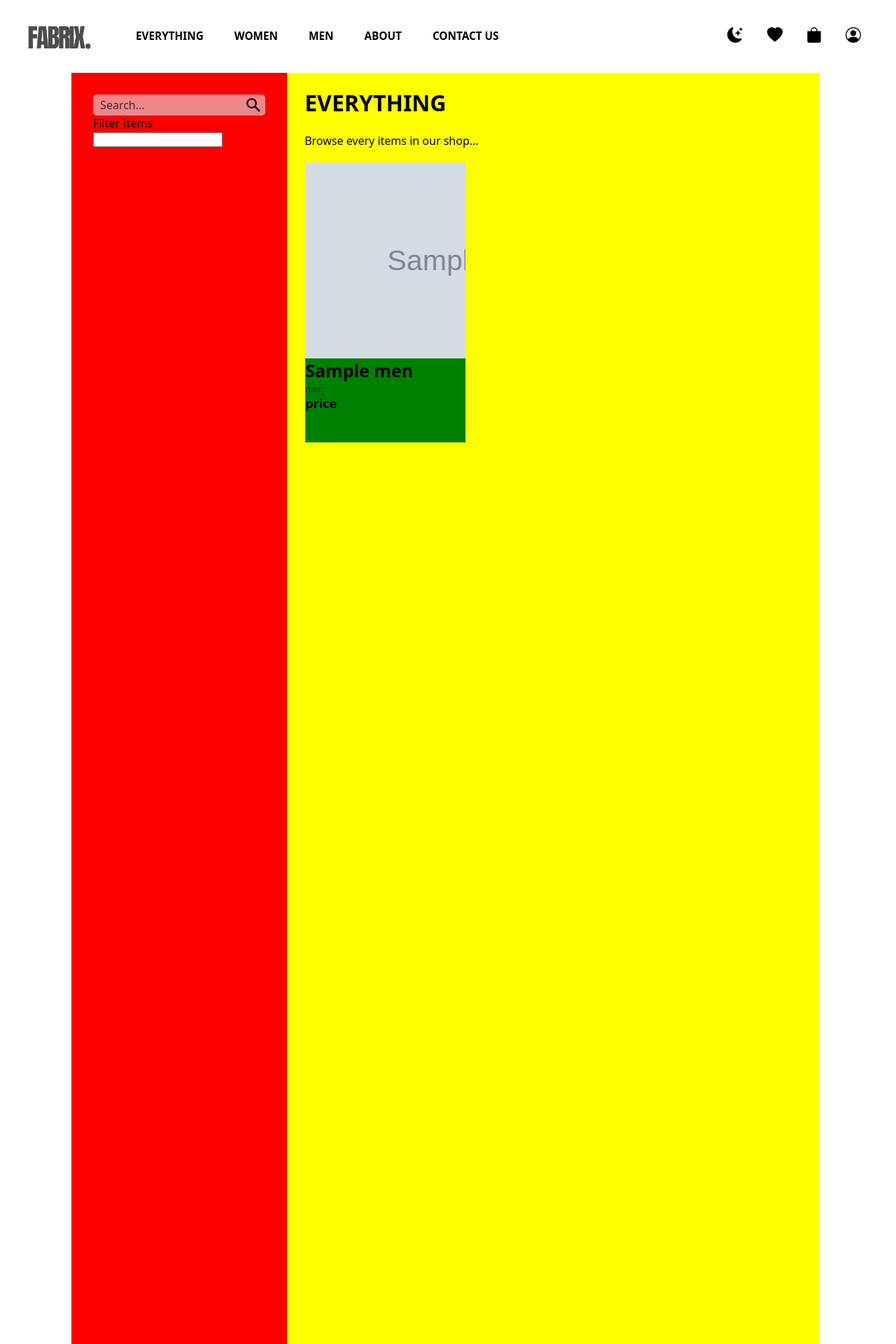
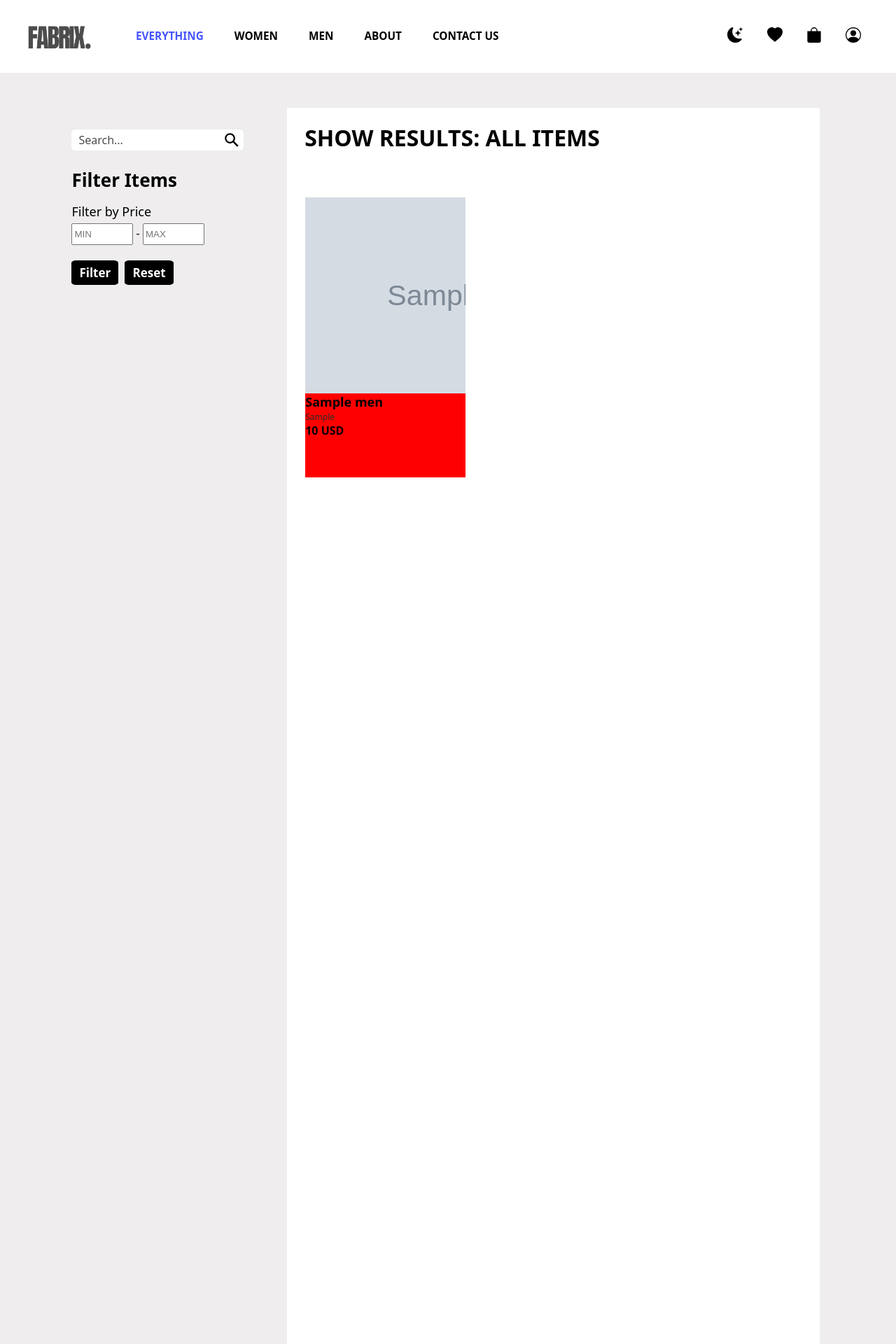
Before and after one commit to AshiniR/L1S2-Web-development-group-project, a PHP site: page /everything/everything.php in a window 1280 px wide. Shown: the top 1920 px of the page at 70% size. Run offline with PHP 8.4, Linux system fonts and the light colour scheme; tables that the repository leaves empty or names only in its code hold one stand-in row (values such as "Sample post"); grey boxes marked "Sample" are stand-in pictures.

Commit message:
Filter by price added

```diff
--- a/everything/everything-navbar.php
+++ b/everything/everything-navbar.php
@@ -1,10 +1,10 @@
 <!DOCTYPE html>
 <html lang="en">
+
 <head>
     <meta charset="UTF-8">
     <meta name="viewport" content="width=device-width, initial-scale=1.0">
     <style>
-
         .nav-bar {
             background: white;
         }
@@ -15,7 +15,8 @@
             margin-left: 20px;
             cursor: pointer;
         }
-.nav-bar a:not(.nav-bar-icons a) {
+
+        .nav-bar a:not(.nav-bar-icons a, .nav-bar-links-everything) {
             text-decoration: none;
             color: black;
             font-family: system-ui, -apple-system, BlinkMacSystemFont, "Segoe UI",
@@ -27,6 +28,7 @@
             font-size: 15.3px;
             font-weight: bold;
         }
+
         .nav-bar-icons a {
             padding-top: 37px;
             padding-left: 10px;
@@ -48,6 +50,16 @@
         }
 
         .nav-bar-links-everything {
+            text-decoration: none;
+            color: rgb(70, 84, 255);
+            font-family: system-ui, -apple-system, BlinkMacSystemFont, "Segoe UI",
+                Roboto, Oxygen, Ubuntu, Cantarell, "Open Sans", "Helvetica Neue",
+                sans-serif;
+            display: inline-block;
+            text-align: center;
+            padding: 37px 20px 37px 20px;
+            font-size: 15.3px;
+            font-weight: bold;
             margin-left: 100px;
         }
 
@@ -143,6 +155,7 @@
         }
     </style>
 </head>
+
 <body>
     <div class="nav-bar">
         <a href="../index.php" class="nav-bar-logo"><img src="../images/logo/logo-b.png" alt="logo-white.png" width="180px"></a>
@@ -154,32 +167,33 @@
         <div class="nav-bar-icons">
             <button href="" class="nav-bar-night" title="dark mode">
                 <svg xmlns="http://www.w3.org/2000/svg" width="16" height="16" fill="currentColor" class="bi bi-moon-stars-fill" viewBox="0 0 16 16">
-                                <path d="M6 .278a.77.77 0 0 1 .08.858 7.2 7.2 0 0 0-.878 3.46c0 4.021 3.278 7.277 7.318 7.277q.792-.001 1.533-.16a.79.79 0 0 1 .81.316.73.73 0 0 1-.031.893A8.35 8.35 0 0 1 8.344 16C3.734 16 0 12.286 0 7.71 0 4.266 2.114 1.312 5.124.06A.75.75 0 0 1 6 .278"/>
-                                <path d="M10.794 3.148a.217.217 0 0 1 .412 0l.387 1.162c.173.518.579.924 1.097 1.097l1.162.387a.217.217 0 0 1 0 .412l-1.162.387a1.73 1.73 0 0 0-1.097 1.097l-.387 1.162a.217.217 0 0 1-.412 0l-.387-1.162A1.73 1.73 0 0 0 9.31 6.593l-1.162-.387a.217.217 0 0 1 0-.412l1.162-.387a1.73 1.73 0 0 0 1.097-1.097zM13.863.099a.145.145 0 0 1 .274 0l.258.774c.115.346.386.617.732.732l.774.258a.145.145 0 0 1 0 .274l-.774.258a1.16 1.16 0 0 0-.732.732l-.258.774a.145.145 0 0 1-.274 0l-.258-.774a1.16 1.16 0 0 0-.732-.732l-.774-.258a.145.145 0 0 1 0-.274l.774-.258c.346-.115.617-.386.732-.732z"/>
+                    <path d="M6 .278a.77.77 0 0 1 .08.858 7.2 7.2 0 0 0-.878 3.46c0 4.021 3.278 7.277 7.318 7.277q.792-.001 1.533-.16a.79.79 0 0 1 .81.316.73.73 0 0 1-.031.893A8.35 8.35 0 0 1 8.344 16C3.734 16 0 12.286 0 7.71 0 4.266 2.114 1.312 5.124.06A.75.75 0 0 1 6 .278" />
+                    <path d="M10.794 3.148a.217.217 0 0 1 .412 0l.387 1.162c.173.518.579.924 1.097 1.097l1.162.387a.217.217 0 0 1 0 .412l-1.162.387a1.73 1.73 0 0 0-1.097 1.097l-.387 1.162a.217.217 0 0 1-.412 0l-.387-1.162A1.73 1.73 0 0 0 9.31 6.593l-1.162-.387a.217.217 0 0 1 0-.412l1.162-.387a1.73 1.73 0 0 0 1.097-1.097zM13.863.099a.145.145 0 0 1 .274 0l.258.774c.115.346.386.617.732.732l.774.258a.145.145 0 0 1 0 .274l-.774.258a1.16 1.16 0 0 0-.732.732l-.258.774a.145.145 0 0 1-.274 0l-.258-.774a1.16 1.16 0 0 0-.732-.732l-.774-.258a.145.145 0 0 1 0-.274l.774-.258c.346-.115.617-.386.732-.732z" />
                 </svg>
             </button>
             <button class="nav-bar-day">
                 <svg xmlns="http://www.w3.org/2000/svg" width="16" height="16" fill="currentColor" class="bi bi-sun-fill" viewBox="0 0 16 16">
-                                <path d="M8 12a4 4 0 1 0 0-8 4 4 0 0 0 0 8M8 0a.5.5 0 0 1 .5.5v2a.5.5 0 0 1-1 0v-2A.5.5 0 0 1 8 0m0 13a.5.5 0 0 1 .5.5v2a.5.5 0 0 1-1 0v-2A.5.5 0 0 1 8 13m8-5a.5.5 0 0 1-.5.5h-2a.5.5 0 0 1 0-1h2a.5.5 0 0 1 .5.5M3 8a.5.5 0 0 1-.5.5h-2a.5.5 0 0 1 0-1h2A.5.5 0 0 1 3 8m10.657-5.657a.5.5 0 0 1 0 .707l-1.414 1.415a.5.5 0 1 1-.707-.708l1.414-1.414a.5.5 0 0 1 .707 0m-9.193 9.193a.5.5 0 0 1 0 .707L3.05 13.657a.5.5 0 0 1-.707-.707l1.414-1.414a.5.5 0 0 1 .707 0m9.193 2.121a.5.5 0 0 1-.707 0l-1.414-1.414a.5.5 0 0 1 .707-.707l1.414 1.414a.5.5 0 0 1 0 .707M4.464 4.465a.5.5 0 0 1-.707 0L2.343 3.05a.5.5 0 1 1 .707-.707l1.414 1.414a.5.5 0 0 1 0 .708"/>
+                    <path d="M8 12a4 4 0 1 0 0-8 4 4 0 0 0 0 8M8 0a.5.5 0 0 1 .5.5v2a.5.5 0 0 1-1 0v-2A.5.5 0 0 1 8 0m0 13a.5.5 0 0 1 .5.5v2a.5.5 0 0 1-1 0v-2A.5.5 0 0 1 8 13m8-5a.5.5 0 0 1-.5.5h-2a.5.5 0 0 1 0-1h2a.5.5 0 0 1 .5.5M3 8a.5.5 0 0 1-.5.5h-2a.5.5 0 0 1 0-1h2A.5.5 0 0 1 3 8m10.657-5.657a.5.5 0 0 1 0 .707l-1.414 1.415a.5.5 0 1 1-.707-.708l1.414-1.414a.5.5 0 0 1 .707 0m-9.193 9.193a.5.5 0 0 1 0 .707L3.05 13.657a.5.5 0 0 1-.707-.707l1.414-1.414a.5.5 0 0 1 .707 0m9.193 2.121a.5.5 0 0 1-.707 0l-1.414-1.414a.5.5 0 0 1 .707-.707l1.414 1.414a.5.5 0 0 1 0 .707M4.464 4.465a.5.5 0 0 1-.707 0L2.343 3.05a.5.5 0 1 1 .707-.707l1.414 1.414a.5.5 0 0 1 0 .708" />
                 </svg>
             </button>
             <a href="" class="nav-bar-wishlist" title="whishlist">
                 <svg xmlns="http://www.w3.org/2000/svg" width="16" height="16" fill="currentColor" class="bi bi-heart-fill" viewBox="0 0 16 16">
-                                <path fill-rule="evenodd" d="M8 1.314C12.438-3.248 23.534 4.735 8 15-7.534 4.736 3.562-3.248 8 1.314"/>
+                    <path fill-rule="evenodd" d="M8 1.314C12.438-3.248 23.534 4.735 8 15-7.534 4.736 3.562-3.248 8 1.314" />
                 </svg>
             </a>
             <a href="" class="nav-bar-cart" title="cart">
                 <svg xmlns="http://www.w3.org/2000/svg" width="16" height="16" fill="currentColor" class="bi bi-bag-fill" viewBox="0 0 16 16">
-                                <path d="M8 1a2.5 2.5 0 0 1 2.5 2.5V4h-5v-.5A2.5 2.5 0 0 1 8 1m3.5 3v-.5a3.5 3.5 0 1 0-7 0V4H1v10a2 2 0 0 0 2 2h10a2 2 0 0 0 2-2V4z"/>
+                    <path d="M8 1a2.5 2.5 0 0 1 2.5 2.5V4h-5v-.5A2.5 2.5 0 0 1 8 1m3.5 3v-.5a3.5 3.5 0 1 0-7 0V4H1v10a2 2 0 0 0 2 2h10a2 2 0 0 0 2-2V4z" />
                 </svg>
             </a>
             <a href="" class="nav-bar-user" title="user profile">
                 <svg xmlns="http://www.w3.org/2000/svg" width="16" height="16" fill="currentColor" class="bi bi-person-circle" viewBox="0 0 16 16">
-                                <path d="M11 6a3 3 0 1 1-6 0 3 3 0 0 1 6 0"/>
-                                <path fill-rule="evenodd" d="M0 8a8 8 0 1 1 16 0A8 8 0 0 1 0 8m8-7a7 7 0 0 0-5.468 11.37C3.242 11.226 4.805 10 8 10s4.757 1.225 5.468 2.37A7 7 0 0 0 8 1"/>
+                    <path d="M11 6a3 3 0 1 1-6 0 3 3 0 0 1 6 0" />
+                    <path fill-rule="evenodd" d="M0 8a8 8 0 1 1 16 0A8 8 0 0 1 0 8m8-7a7 7 0 0 0-5.468 11.37C3.242 11.226 4.805 10 8 10s4.757 1.225 5.468 2.37A7 7 0 0 0 8 1" />
                 </svg>
             </a>
         </div>
     </div>
 </body>
+
 </html>
--- a/everything/everything.css
+++ b/everything/everything.css
@@ -1,5 +1,6 @@
 body {
     margin: 0;
+    background-color: rgb(239, 237, 237);
 }
 
 .main-content {
@@ -13,20 +14,24 @@ body {
 }
 
 .part1 {
+    margin-top: 50px;
     margin-left: 8%;
     width: 24%;
-    background-color: red;
+    background-color: rgb(239, 237, 237);
 }
 
 .part2 {
+    margin-top: 50px;
     margin-right: 8%;
     width: 59.5%;
-    background-color: yellow;
+    background-color: white;
+    height: 300vh;
 }
 
 .part2 .text {
     position: absolute;
     padding-left: 2%;
+    height: 10%;
 }
 
 .part2 .text h1,
@@ -38,23 +43,23 @@ span {
 }
 
 .items {
-    position: inherit;
-    top: 30%;
     width: 100%;
     margin: 120px 4% 0 3%;
+    height: auto;
 }
 
 .items .item-box {
     width: 30%;
     margin: 1% 0.5% 0 0.5%;
-    background-color: green;
     display: inline-block;
     height: 50vh;
+    background-color: red;
 }
 
 .items .item-box .image {
     width: 100%;
     height: 70%;
+    background-color: green;
     background-repeat: no-repeat;
     background-size: cover;
 }
@@ -68,12 +73,12 @@ span {
 }
 
 .items .item-box .details .name {
-    font-size: 25px;
+    font-size: 18px;
     font-weight: bold;
 }
 
 .items .item-box .details .price {
-    font-size: 18px;
+    font-size: 16px;
     font-weight: bold;
 }
 
@@ -88,12 +93,11 @@ span {
         sans-serif;
     padding-top: 10%;
     width: 80%;
-    margin-left: auto;
     margin-right: auto;
 }
 
 .page_filter .page_search {
-    background-color: rgba(225, 226, 234, 0.6);
+    background-color: white;
     border-radius: 5px;
     display: flex;
     flex-direction: row;
@@ -129,3 +133,53 @@ span {
     height: 24px;
     padding: 6px;
 }
+
+.part1 .page_filter .filter-text {
+    display: inline-block;
+    margin-top: 10%;
+    font-size: 26px;
+    font-family: system-ui, -apple-system, BlinkMacSystemFont, "Segoe UI",
+        Roboto, Oxygen, Ubuntu, Cantarell, "Open Sans", "Helvetica Neue",
+        sans-serif;
+    font-weight: bold;
+}
+
+.part1 .page_filter .filter {
+    margin-top: 15px;
+}
+
+.part1 .page_filter .filter #min,
+.part1 .page_filter .filter #max {
+    width: 80px;
+    height: 25px;
+}
+
+.part1 .page_filter .filter .filter_price {
+    font-family: system-ui, -apple-system, BlinkMacSystemFont, "Segoe UI",
+        Roboto, Oxygen, Ubuntu, Cantarell, "Open Sans", "Helvetica Neue",
+        sans-serif;
+    font-size: 18px;
+    display: inline-block;
+    padding-bottom: 5px;
+}
+
+.filter-btn {
+    all: unset;
+    margin-right: 5px;
+    background-color: black;
+    color: white;
+    cursor: pointer;
+    font-weight: bold;
+    font-family: system-ui, -apple-system, BlinkMacSystemFont, "Segoe UI",
+        Roboto, Oxygen, Ubuntu, Cantarell, "Open Sans", "Helvetica Neue",
+        sans-serif;
+    font-size: 17px;
+    padding: 5px 10px;
+    border: 1px solid black;
+    border-radius: 10%;
+}
+
+.filter-btn:hover {
+    color: black;
+    background-color: white;
+}
--- a/everything/everything.php
+++ b/everything/everything.php
@@ -29,8 +29,25 @@
                 </form>
 
                 <span class="filter-text">Filter Items</span>
+
                 <form id="form2" class="filter">
-                    <input type="text" name="" id="">
+                    <span class="filter_price">Filter by Price</span><br>
+                    <?php
+                    if (isset($_GET['min'])) {
+                        $min = $_GET['min'];
+                        $max = $_GET['max'];
+                    } else {
+                        $min = '';
+                        $max = '';
+                    }
+                    echo
+                    "<input type='number' name='min' id='min' min='0' placeholder='MIN' value='$min'>
+                        <span> -</span>
+                        <input type='number' name='max' id='max' min='0' placeholder='MAX' value='$max'>";
+                    ?>
+                    <br><br>
+                    <input type="submit" name="submit" class="filter-btn" id="submit" value="Filter">
+                    <input type="reset" name="reset" class="filter-btn" id="reset" value="Reset">
                 </form>
             </div>
 
@@ -38,16 +55,45 @@
 
         <div class="part2">
             <div class="text">
-                <h1>EVERYTHING</h1>
-                <span>Browse every items in our shop...</span>
+                <h1 id='upper-text'>EVERYTHING</h1>
             </div>
             <div class="items">
                 <?php
-                if (isset($_GET['search']) && !empty($_GET['search'])) {
+                if ((isset($_GET['search']) && !empty($_GET['search']))) {
                     $search_text = $conn->real_escape_string($_GET['search']);
+                    if (isset($_GET['min']) || isset($_GET['max'])) {
+                        if ((!empty($_GET['min'])) && (!empty($_GET['max']))) {
+                            $min = $_GET['min'];
+                            $max = $_GET['max'];
+                            $sql = "SELECT * FROM men WHERE name LIKE '%$search_text%' AND price BETWEEN $min AND $max";
+                        } else if (!empty($_GET['min'])) {
+                            $min = $_GET['min'];
+                            $sql = "SELECT * FROM men WHERE name LIKE '%$search_text%' AND $min<=price";
+                        } else if (!empty($_GET['max'])) {
+                            $max = $_GET['max'];
+                            $sql = "SELECT * FROM men WHERE name LIKE '%$search_text%' AND $max>=price";
+                        }
+                    } else {
                         $sql = "SELECT * FROM men WHERE name LIKE '%$search_text%'";
+                    }
+                    $text_result = $_GET['search'];
+                } else {
+                    if (isset($_GET['min']) || isset($_GET['max'])) {
+                        if ((!empty($_GET['min'])) && (!empty($_GET['max']))) {
+                            $min = $_GET['min'];
+                            $max = $_GET['max'];
+                            $sql = "SELECT * FROM men WHERE price BETWEEN $min AND $max";
+                        } else if (!empty($_GET['min'])) {
+                            $min = $_GET['min'];
+                            $sql = "SELECT * FROM men WHERE $min<=price";
+                        } else if (!empty($_GET['max'])) {
+                            $max = $_GET['max'];
+                            $sql = "SELECT * FROM men WHERE $max>=price";
+                        }
                     } else {
                         $sql = "SELECT * FROM men";
+                    }
+                    $text_result = 'ALL ITEMS';
                 }
                 $result = $conn->query($sql);
                 if ($result->num_rows > 0) {
@@ -55,20 +101,31 @@
                         $name = $row['name'];
                         $img = $row['img'];
                         $tag = $row['id'];
+                        $price = $row['price'];
+                        $category = $row['category'];
                         echo "
+                        <a href='item-details.php?$tag'>
                         <div class='item-box'>
                                 <div class='image' id='image$tag'></div>
                                 <div class='details'>
                                     <span class='name'>$name</span><br>
-                                <span class='category'>men</span><br>
-                                <span class='price'>price</span>
+                                    <span class='category'>$category</span><br>
+                                    <span class='price'>$price USD</span>
                                 </div>
                         </div>
+                        </a>
                         <script>
-                            document.getElementById('image$tag').style.backgroundImage = \"url('$img')\";
+                            document.getElementById('image$tag').style.backgroundImage = \"url('../$img')\";
+                            document.getElementById('upper-text').innerHTML = 'SHOW RESULTS: $text_result';
                         </script>
                             ";
                     }
+                } else {
+                    echo "
+                        <script>
+                            document.getElementById('upper-text').innerHTML = 'NO RESULTS FOR \'$text_result\'';
+                        </script>
+                    ";
                 }
                 ?>
             </div>
--- a/index.css
+++ b/index.css
@@ -11,7 +11,7 @@ body {
     overflow-y: auto;
 }
 
-.nav-bar {
+.F {
     background: rgba(21, 99, 146, 0.6);
 }
 
```
Also changed, not shown: dbms-img/1.jpg (added), dbms-img/2.jpg (added), dbms-img/3.jpg (added), dbms-img/4.jpg (added), dbms-img/5.jpg (added), dbms-img/6.jpg (added). Lines whose indentation alone changed are shown as unchanged.
